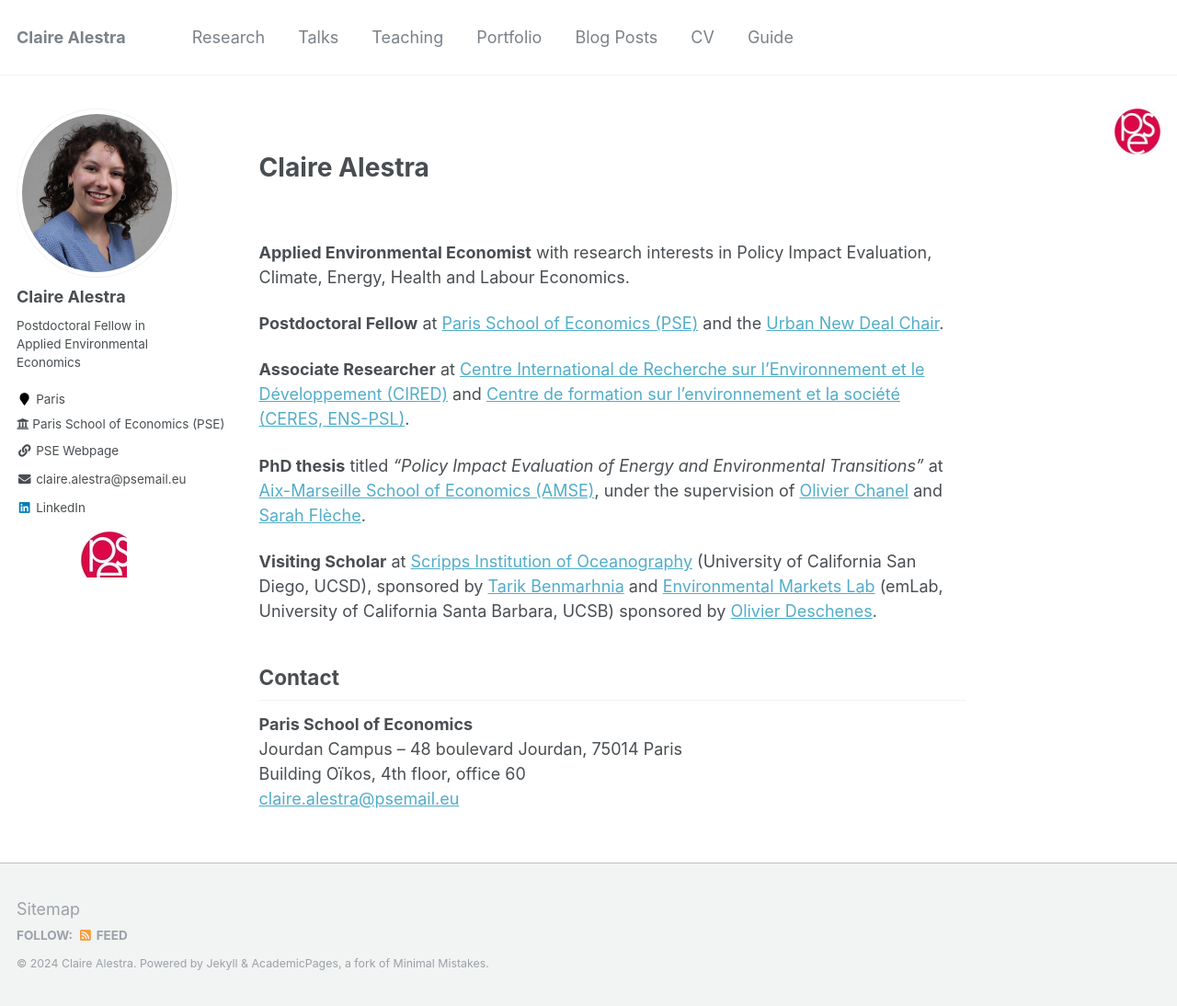
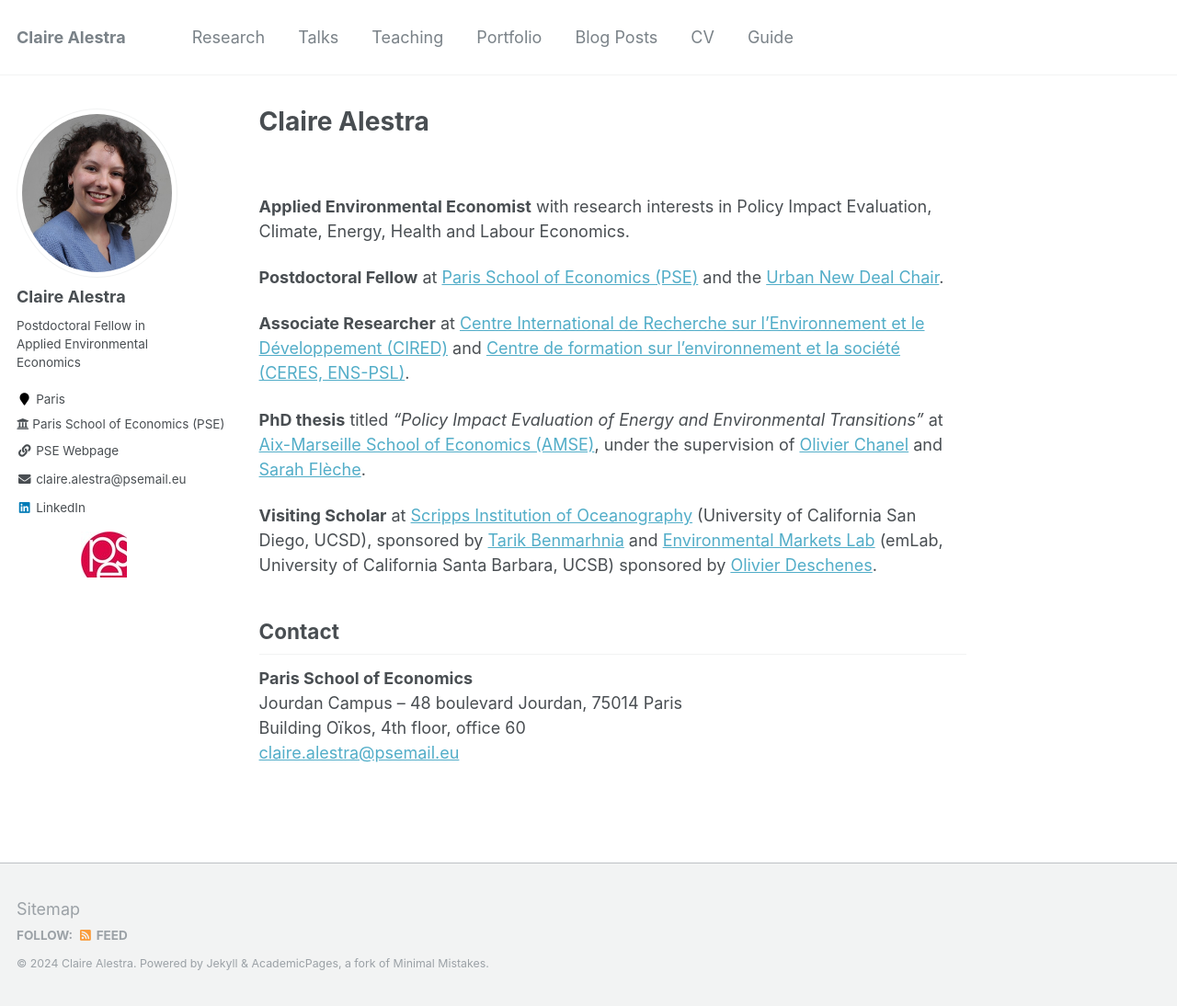
Before and after one commit to ClaireAlestra/ClaireAlestra.github.io, a Jekyll site: the page built from _pages/about.md, in a window 1280 px wide and 1094 px high. Shown: the whole window at 92% size. Built offline with Jekyll 4.4.1, drawn with Linux system fonts in a browser that asks for light colours.

Commit message:
Update sidebar.html

```diff
--- a/_includes/sidebar.html
+++ b/_includes/sidebar.html
@@ -23,9 +23,3 @@
   {% endif %}
   </div>
 {% endif %}
-
-  {% if site.textbook_logo %}
-  <a href="{{ site.textbook_logo_link }}">
-  <img src="{{ site.textbook_logo | relative_url }}" width="50" height="50" align="right" class="textbook_logo" id="sidebar-logo" data-turbolinks-permanent/>
-  </a>
-  {% endif %}
```
